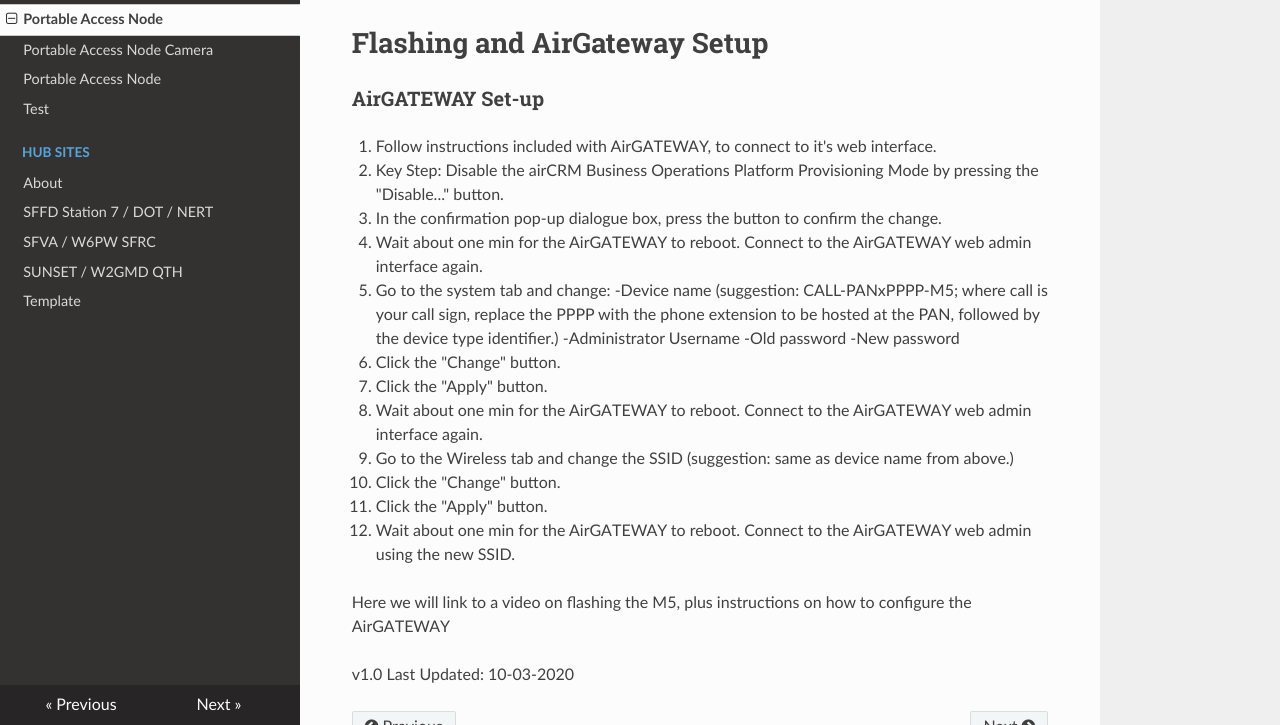
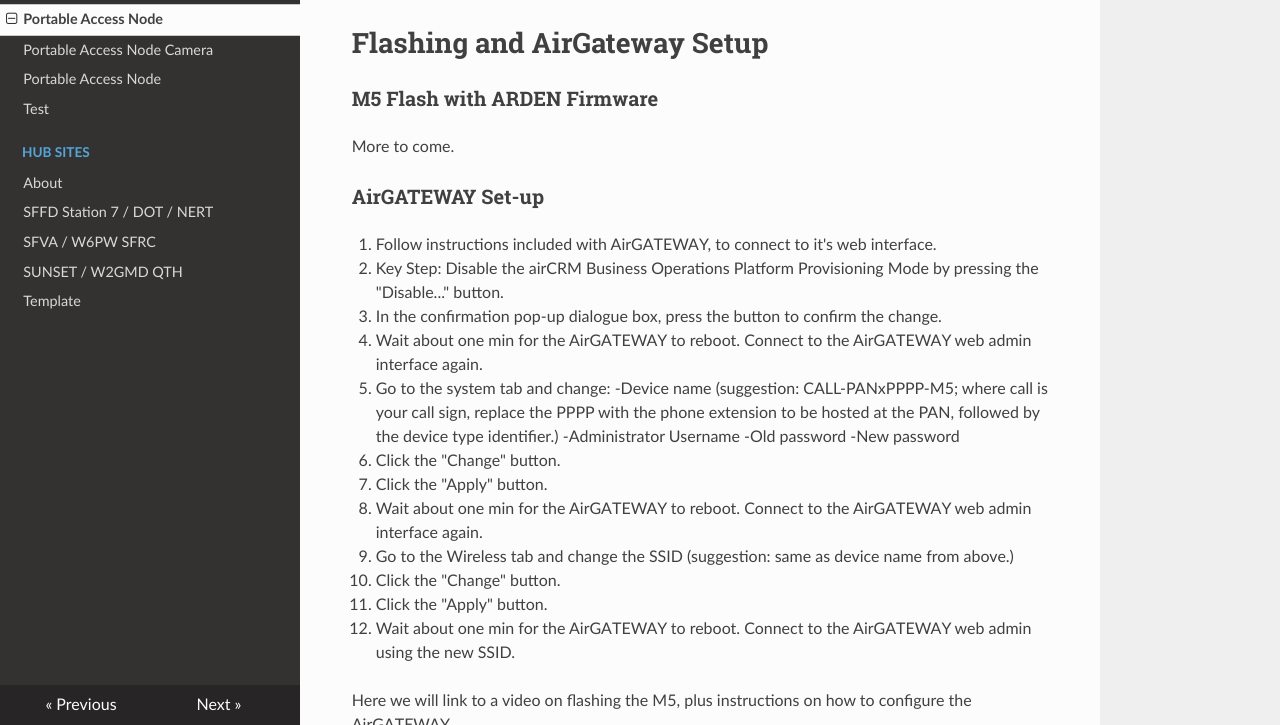
Before and after one commit to sfwem/SFWEM-Docs, an MkDocs documentation site: the page built from docs/Station_Builds/PAN_1.0.md, in a window 1280 px wide and 900 px high, scrolled down 2344 px, cut to the strip 175-900 px from the top of the window. Built offline with MkDocs 1.6.1, drawn with Linux system fonts in a browser that asks for light colours; nearby versions of some CDN libraries.

Commit message:
Update PAN_1.0.md

```diff
--- a/docs/Station_Builds/PAN_1.0.md
+++ b/docs/Station_Builds/PAN_1.0.md
@@ -81,6 +81,10 @@
 
 # Flashing and AirGateway Setup
 
+### M5 Flash with ARDEN Firmware
+
+More to come.
+
 ### AirGATEWAY Set-up
 
 1. Follow instructions included with AirGATEWAY, to connect to it's web interface.
```
